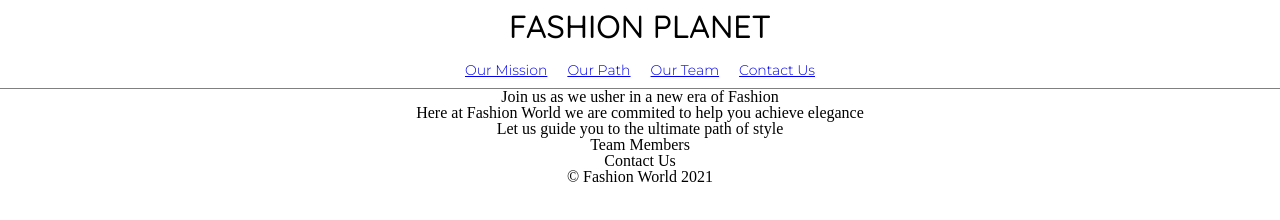
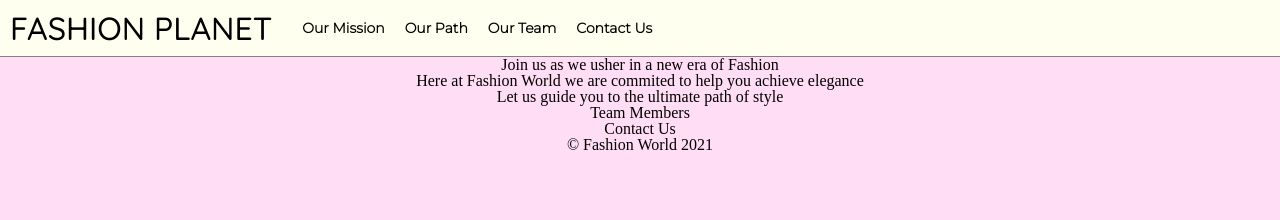
Before and after one commit to n-ii-ma/Fashion-Planet, a plain HTML site: page index.html in a window 1280 px wide. Drawn offline with Linux system fonts and the light colour scheme.

Commit message:
Header for Landscape Mobile Screens

```diff
--- a/styles/main.css
+++ b/styles/main.css
@@ -7,15 +7,18 @@ font-family: 'Quicksand', sans-serif; */
 }
 
 html, body {
-    /* background-color: #ffddf4; */
+    background-color: #ffddf4;
     text-align: center;
 }
 
 /* Header */
 header {
+    width: 100%;
+    height: 5.5em;
     display: flex;
     flex-direction: column;
     border-bottom: 1px solid gray;
+    background-color: ivory;
 /*     position: fixed;
     top: 0; */
 }
@@ -42,5 +45,28 @@ nav ul {
 nav ul li a {
     margin: 0 10px;
     font-family: 'Montserrat', sans-serif;
+    font-weight: 600;
     font-size: 14px;
+    color: black;
+    text-decoration: none;
 }
+
+/* Header for Landscape Mobile Screens */
+@media only screen and (min-width: 320px) and (orientation: landscape) {
+    header {
+        height: 3.5em;
+        display: flex;
+        flex-direction: row;
+        align-items: center;
+        border-bottom: 1px solid gray;
+        background-color: ivory;
+    }
+
+    header h1 {
+        padding: 0 20px 0 10px;
+    }
+
+    nav {
+        padding: 0;
+    }
+}
```
